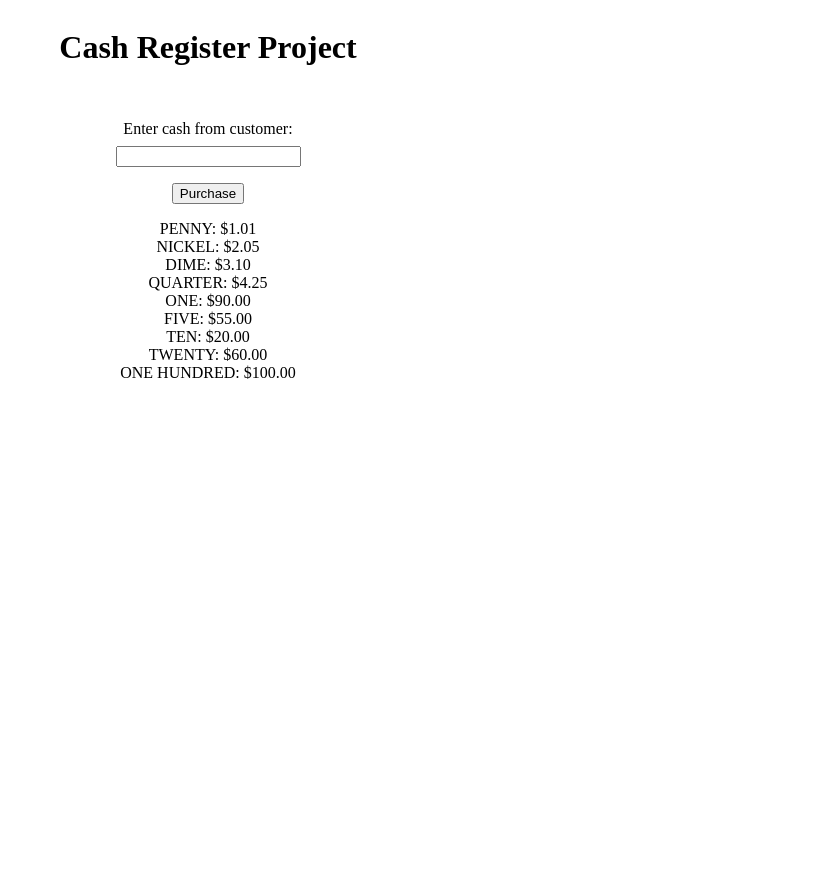
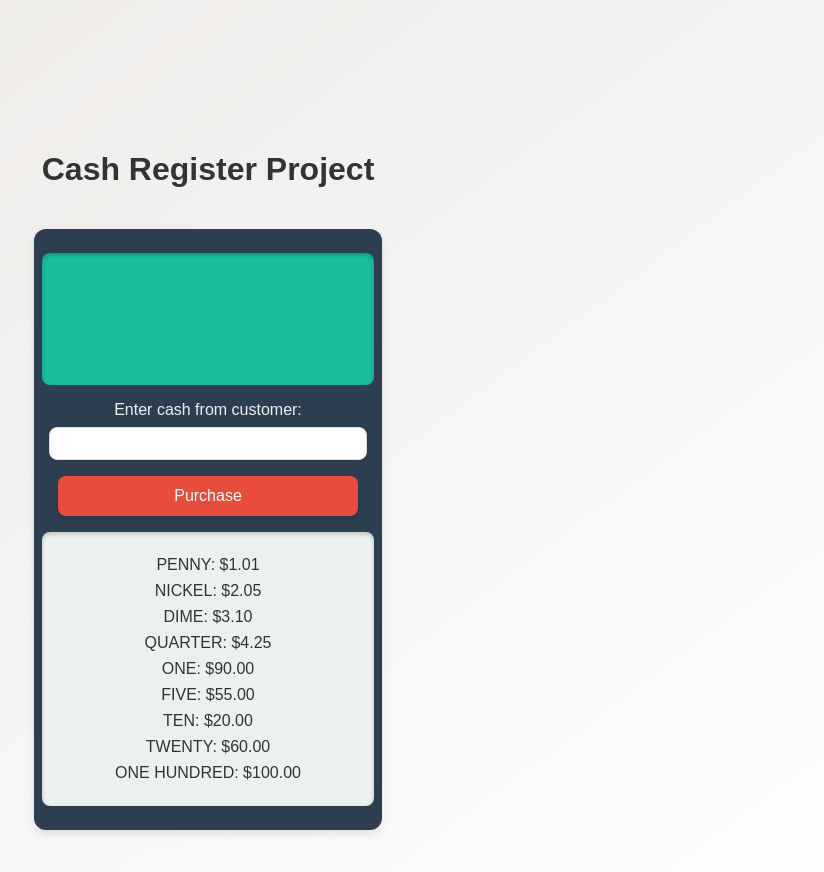
Before and after one commit to cnourrcier/cash-register, a plain HTML site: page index.html in a window 1280 px wide. Shown: the whole page, without its empty margins (432-1256 px from the left). Before the commit the page ends 800 px from the top, so only its background shows below. Drawn offline with Linux system fonts and the light colour scheme.

Commit message:
Add styles, readme, code refactor

```diff
--- a/index.html
+++ b/index.html
@@ -10,15 +10,19 @@
 
 <body>
     <h1>Cash Register Project</h1>
+    <div class="cash-register">
+        <div class="display-screen">
             <div id="change-due"></div>
-    <form>
+        </div>
+        <form class="control-panel">
             <div class="input-container">
                 <label for="cash">Enter cash from customer:</label>
                 <input type="number" id="cash" value="" required>
             </div>
             <button type="button" id="purchase-btn">Purchase</button>
         </form>
-    <div id="cash-in-drawer"></div>
+        <div id="cash-in-drawer" class="cash-drawer"></div>
+    </div>
     <script src="script.js"></script>
 </body>
 
--- a/script.js
+++ b/script.js
@@ -50,12 +50,12 @@ function getTotalCashInDrawer() {
     return roundToTwoDecimalPlaces(cid.reduce((sum, [_, amount]) => sum + amount, 0));
 };
 
-function calculateChangeForDenomination(change, denomination, denominationValue) {
+function calculateChangeForDenomination(change, denomination, denominationValue, cidCopy) {
     let changeAvailable = 0;
-    while (cid[denomination][1] > 0 && change >= denominationValue) {
+    while (cidCopy[denomination][1] > 0 && change >= denominationValue) {
         changeAvailable = roundToTwoDecimalPlaces(changeAvailable + denominationValue);
         change = roundToTwoDecimalPlaces(change - denominationValue);
-        cid[denomination][1] = roundToTwoDecimalPlaces(cid[denomination][1] - denominationValue);
+        cidCopy[denomination][1] = roundToTwoDecimalPlaces(cidCopy[denomination][1] - denominationValue);
     }
 
     return { change, changeAvailable };
@@ -79,9 +79,10 @@ function checkStatus(change) {
 
     // Check if it is possible to return the exact change
     let tempChange = change;
-    for (let i = cid.length - 1; i >= 0; i--) {
+    let cidCopy = JSON.parse(JSON.stringify(cid)); // Create a copy of cid
+    for (let i = cidCopy.length - 1; i >= 0; i--) {
         let denominationValue = denominationValues[cid[i][0]];
-        let result = calculateChangeForDenomination(tempChange, i, denominationValue);
+        let result = calculateChangeForDenomination(tempChange, i, denominationValue, cidCopy);
         tempChange = result.change;
     }
 
@@ -108,7 +109,7 @@ function processTransaction(price, cash) {
 
     for (let i = cid.length - 1; i >= 0; i--) {
         let denominationValue = denominationValues[cid[i][0]];
-        let result = calculateChangeForDenomination(change, i, denominationValue);
+        let result = calculateChangeForDenomination(change, i, denominationValue, cid);
         change = result.change;
         if (result.changeAvailable > 0) {
             totalAmountPerValue.push(`${cid[i][0]}: $${result.changeAvailable.toFixed(2)} `)
--- a/styles.css
+++ b/styles.css
@@ -3,22 +3,81 @@ body {
     flex-direction: column;
     align-items: center;
     justify-content: center;
-    gap: 1rem;
+    gap: 1.2rem;
+    font-family: Arial, sans-serif;
+    background-color: #f4f4f9;
+    color: #333;
+    margin: 0;
+    height: 120vh;
+    background-image: linear-gradient(to bottom right, #ece9e6, #ffffff);
+}
+
+h1 {
+    font-size: 2rem;
+    color: #333;
+}
+
+.cash-register {
+    display: flex;
+    flex-direction: column;
+    align-items: center;
+    justify-content: center;
+    background-color: #2d3e50;
+    border-radius: 12px;
+    box-shadow: 0 4px 8px rgba(0, 0, 0, 0.1);
+    width: 300px;
+    padding: 1.5rem;
+}
+
+.display-screen {
+    display: flex;
+    align-items: center;
+    justify-content: center;
+    background-color: #1abc9c;
+    border-radius: 8px;
+    box-shadow: inset 0 2px 4px rgba(0, 0, 0, 0.2);
+    color: white;
+    font-size: .8rem;
+    padding: 1rem;
+    width: 100%;
+    text-align: center;
+    margin-bottom: 1rem;
+    height: 100px;
+    overflow-y: auto;
+    overflow-x: hidden;
+    word-wrap: break-word;
+    scrollbar-width: thin;
+    /* For Firefox*/
+    scrollbar-color: #ffffff #1abc9c;
+    /* For Firefox */
+}
+
+.display-screen::-webkit-scrollbar {
+    width: 6px;
+    /* Set the width of the scrollbar */
+}
+
+.display-screen::-webkit-scrollbar-thumb {
+    background-color: #ffffff;
+    border-radius: 10px;
+    /* Round the scrollbar thumb */
+}
+
+.display-screen::-webkit-scrollbar-track {
+    background-color: #1abc9c;
 }
 
 #change-due {
-    display: flex;
-    flex-direction: column;
-    justify-content: center;
-    align-items: center;
+    margin-top: 1.6rem;
 }
 
-form {
+.control-panel {
     display: flex;
     flex-direction: column;
     align-items: center;
     justify-content: center;
     gap: 1rem;
+    width: 100%;
 }
 
 .input-container {
@@ -27,11 +86,50 @@ form {
     align-items: center;
     justify-content: center;
     gap: .5rem;
+    width: 100%;
+    color: #ecf0f1;
 }
 
-#cash-in-drawer {
-    display: flex;
-    flex-direction: column;
-    align-items: center;
-    justify-content: center;
+input[type="number"] {
+    padding: 0.5rem;
+    border-radius: 8px;
+    border: 1px solid #ddd;
+    width: 100%;
+    box-shadow: 0 2px 4px rgba(0, 0, 0, 0.1);
 }
+
+button {
+    background-color: #e74c3c;
+    color: white;
+    border: none;
+    border-radius: 8px;
+    padding: 0.7rem 1.5rem;
+    cursor: pointer;
+    transition: background-color 0.3s ease;
+    font-size: 1rem;
+    box-shadow: 0 2px 4px rgba(0, 0, 0, 0.1);
+    width: 100%;
+}
+
+button:hover {
+    background-color: #c0392b;
+}
+
+.cash-drawer {
+    background-color: #ecf0f1;
+    border-radius: 8px;
+    box-shadow: inset 0 2px 4px rgba(0, 0, 0, 0.2);
+    padding: 1rem;
+    margin-top: 1rem;
+    width: 100%;
+    text-align: center;
+    color: #333;
+}
+
+.cash-drawer div {
+    margin: 0.5rem 0;
+}
+
+#change-due div {
+    margin: 0.5rem 0;
+}
```
Also changed, not shown: 1 other file. Lines whose indentation alone changed are shown as unchanged.
